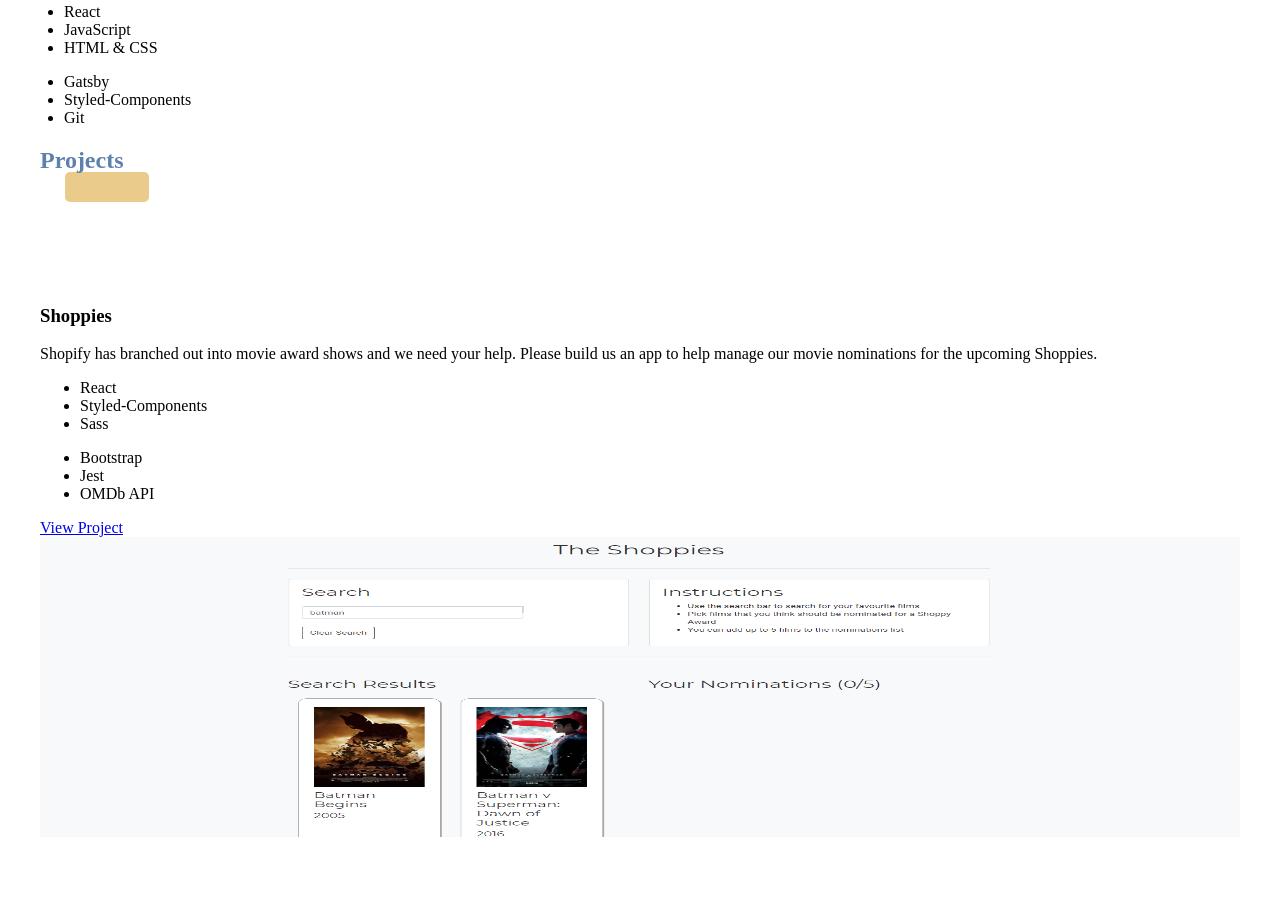
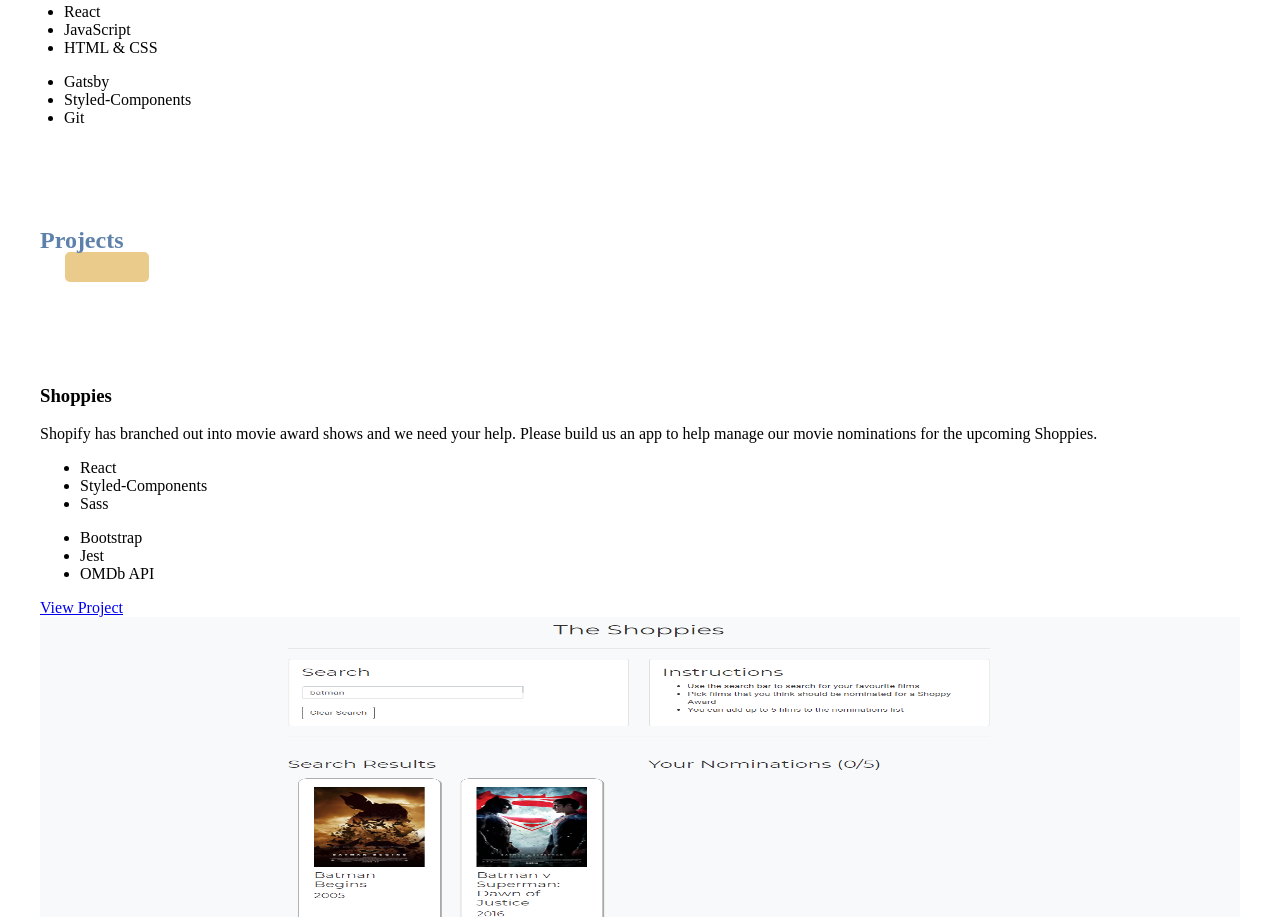
Before and after one commit to FelixPriori/portfolio, a Gatsby site: page / in a window 1280 px wide. Shown: the part 892-1809 px from the top of the page. Built offline with nearby package versions, Linux system fonts and the light colour scheme; Gatsby itself is replaced by a stand-in of ours.

Commit message:
add padding

```diff
--- a/src/components/ProjectsSection.jsx
+++ b/src/components/ProjectsSection.jsx
@@ -54,4 +54,6 @@
 
 export default ProjectsSection
 
-const ProjectsSectionWrapper = styled.section``
+const ProjectsSectionWrapper = styled.section`
+  padding: 4em 0;
+`
```
